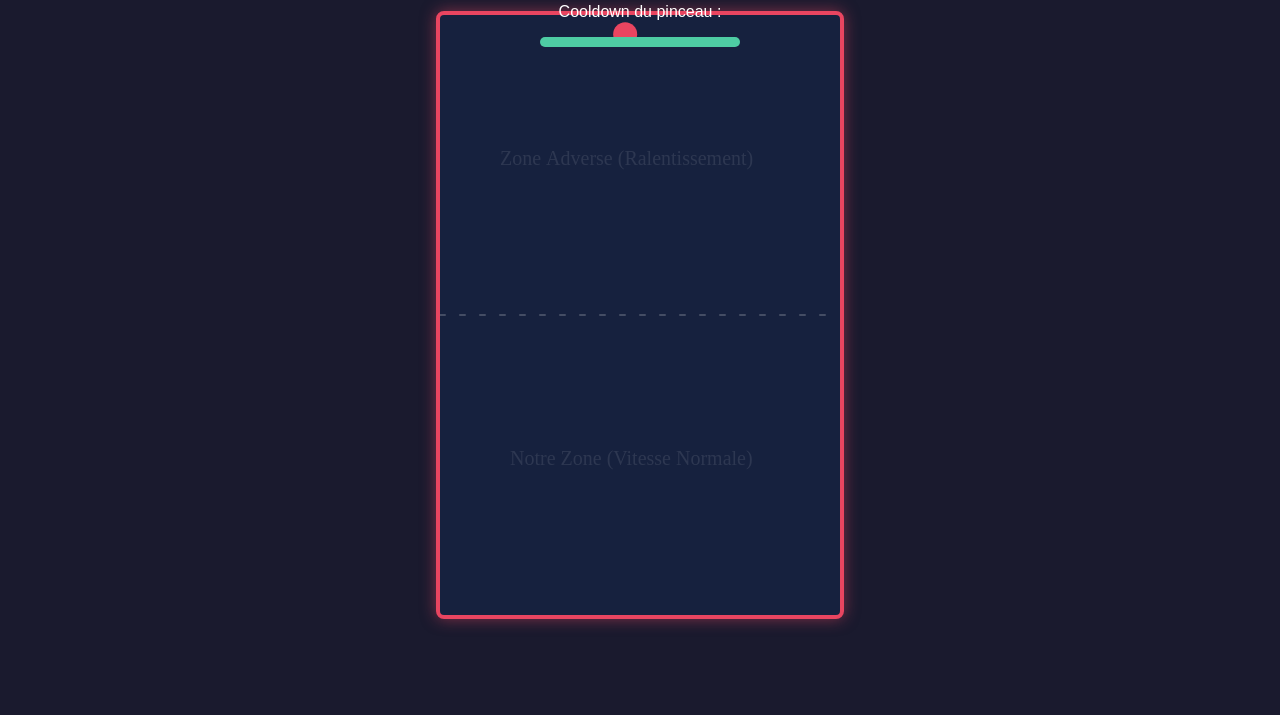
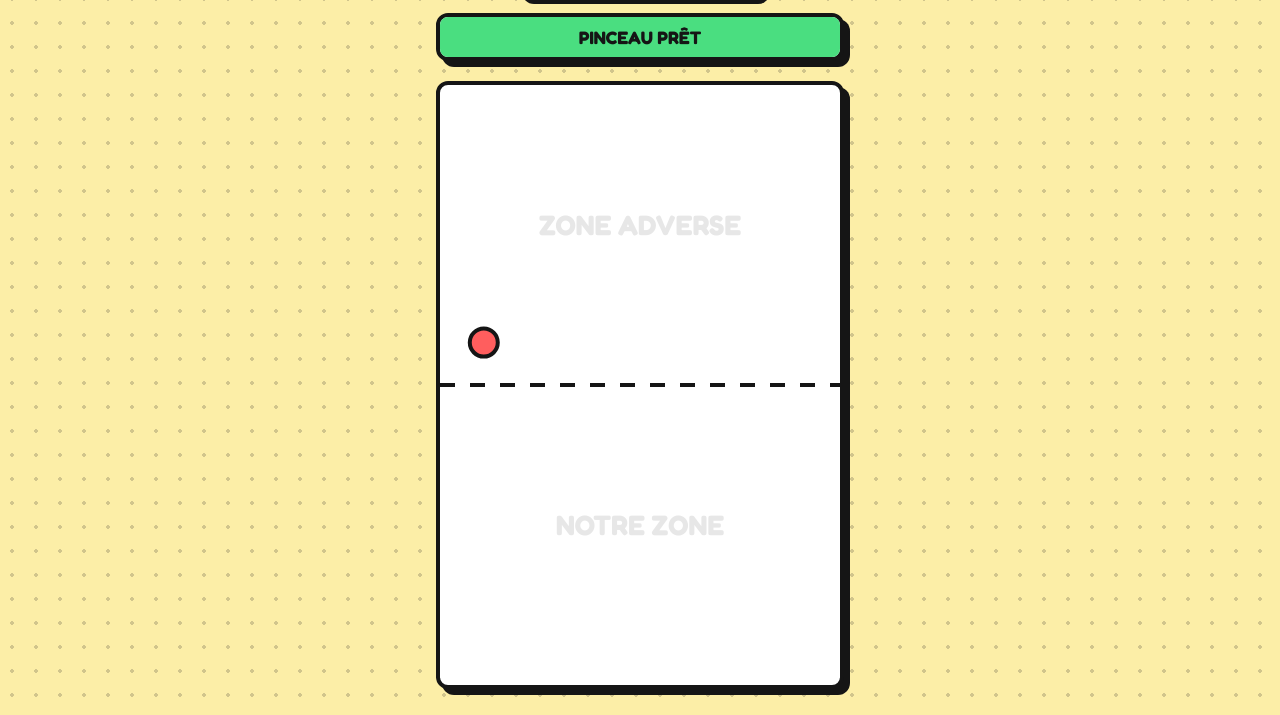
Before and after one commit to Kloss95/Taverne-des-jeux, a website: page public/jeux/hockey/index.html in a window 1280 px wide. Shown: the part 85-800 px from the top of the page. Drawn offline with Linux system fonts and the light colour scheme.

Commit message:
Add files via upload

```diff
--- a/public/jeux/hockey/index.html
+++ b/public/jeux/hockey/index.html
@@ -4,48 +4,133 @@
     <meta charset="UTF-8">
     <meta name="viewport" content="width=device-width, initial-scale=1.0">
     <title>Draw Hockey</title>
+    <link href="https://fonts.googleapis.com/css2?family=Fredoka:wght@600;700&display=swap" rel="stylesheet">
     <style>
-        body { margin: 0; display: flex; justify-content: center; align-items: center; height: 100vh; background-color: #1a1a2e; color: white; font-family: 'Fredoka', sans-serif; overflow: hidden; }
-        canvas { background-color: #16213e; border: 4px solid #e94560; border-radius: 8px; box-shadow: 0 0 15px rgba(233, 69, 96, 0.5); cursor: crosshair; }
-        #ui { position: absolute; top: 20px; text-align: center; pointer-events: none; }
-        .cooldown-bar { width: 200px; height: 10px; background: #333; margin: 10px auto; border-radius: 5px; overflow: hidden; }
-        #cooldown-fill { width: 100%; height: 100%; background: #0f3460; transition: width 0.1s linear; }
-        .ready { background: #4ecca3 !important; }
+        :root {
+            --border-color: #151515;
+            --bg-color: #fceea7; /* Fond jaune/beige clair */
+            --box-bg: #ffffff;
+            --primary-color: #ff5e5e; /* Rouge corail pour le palet */
+            --secondary-color: #4ade80; /* Vert pour prêt/notre zone */
+            --warning-color: #ffb703; /* Jaune/orange pour cooldown */
+            --enemy-color: #a78bfa; /* Violet pour la zone adverse */
+        }
+
+        body {
+            margin: 0;
+            display: flex;
+            flex-direction: column;
+            justify-content: center;
+            align-items: center;
+            min-height: 100vh;
+            background-color: var(--bg-color);
+            /* Motif à pois type BD/Pop-art */
+            background-image: radial-gradient(#15151530 2px, transparent 2px);
+            background-size: 24px 24px;
+            color: var(--border-color);
+            font-family: 'Fredoka', sans-serif;
+            overflow: hidden;
+        }
+
+        /* Classe utilitaire pour le style néobrutaliste */
+        .neo-box {
+            background-color: var(--box-bg);
+            border: 4px solid var(--border-color);
+            border-radius: 12px;
+            box-shadow: 6px 6px 0px var(--border-color);
+        }
+
+        .header {
+            padding: 10px 20px;
+            margin-bottom: 15px;
+            text-transform: uppercase;
+        }
+
+        .header h1 {
+            margin: 0;
+            font-size: 24px;
+            font-weight: 700;
+        }
+
+        .cooldown-container {
+            width: 400px;
+            height: 40px;
+            margin-bottom: 20px;
+            position: relative;
+            overflow: hidden;
+            display: flex;
+            align-items: center;
+            justify-content: center;
+        }
+
+        #cooldown-fill {
+            position: absolute;
+            top: 0;
+            left: 0;
+            height: 100%;
+            width: 100%;
+            background-color: var(--warning-color);
+            transition: width 0.1s linear;
+            z-index: 1;
+        }
+
+        #cooldown-fill.ready {
+            background-color: var(--secondary-color);
+        }
+
+        .cooldown-text {
+            position: relative;
+            z-index: 2;
+            font-weight: 700;
+            font-size: 18px;
+            text-transform: uppercase;
+        }
+
+        canvas {
+            background-color: var(--box-bg);
+            cursor: crosshair;
+        }
     </style>
 </head>
 <body>
 
-    <div id="ui">
-        <h2>Draw Hockey</h2>
-        <p>Cooldown du pinceau :</p>
-        <div class="cooldown-bar"><div id="cooldown-fill" class="ready"></div></div>
+    <div class="header neo-box">
+        <h1>🏒 Draw Hockey</h1>
     </div>
 
-    <canvas id="gameCanvas" width="400" height="600"></canvas>
+    <div class="cooldown-container neo-box">
+        <div id="cooldown-fill" class="ready"></div>
+        <span class="cooldown-text" id="cooldown-label">PINCEAU PRÊT</span>
+    </div>
+
+    <canvas id="gameCanvas" width="400" height="600" class="neo-box"></canvas>
 
     <script>
         const canvas = document.getElementById('gameCanvas');
         const ctx = canvas.getContext('2d');
         const cooldownFill = document.getElementById('cooldown-fill');
+        const cooldownLabel = document.getElementById('cooldown-label');
 
         // Variables de jeu
-        const COOLDOWN_TIME = 1000; // 1 seconde
+        const COOLDOWN_TIME = 1000;
         let lastDrawTime = 0;
         let isDrawing = false;
         let currentLine = null;
         let lines = [];
-        const TARGET_SPEED = 6; // Vitesse "moyenne" appliquée par les murs
+        const TARGET_SPEED = 6;
 
-        let puck = { x: 200, y: 300, vx: 4, vy: -5, radius: 12 };
+        let puck = { x: 200, y: 450, vx: 5, vy: -5, radius: 14 };
 
-        // Écouteurs de dessin
         canvas.addEventListener('mousedown', (e) => {
             if (Date.now() - lastDrawTime < COOLDOWN_TIME) return;
             const rect = canvas.getBoundingClientRect();
-            const mouseX = e.clientX - rect.left;
-            const mouseY = e.clientY - rect.top;
             isDrawing = true;
-            currentLine = { x1: mouseX, y1: mouseY, x2: mouseX, y2: mouseY };
+            currentLine = {
+                x1: e.clientX - rect.left,
+                y1: e.clientY - rect.top,
+                x2: e.clientX - rect.left,
+                y2: e.clientY - rect.top
+            };
         });
 
         canvas.addEventListener('mousemove', (e) => {
@@ -58,136 +143,143 @@
         canvas.addEventListener('mouseup', () => {
             if (!isDrawing) return;
             isDrawing = false;
-            // On ne garde la ligne que si elle a une taille minimale
             const dist = Math.hypot(currentLine.x2 - currentLine.x1, currentLine.y2 - currentLine.y1);
             if (dist > 10) {
                 lines.push(currentLine);
                 lastDrawTime = Date.now();
-                // Garder seulement les 5 dernières lignes pour ne pas polluer l'écran
-                if (lines.length > 5) lines.shift();
+                if (lines.length > 4) lines.shift(); // Garde max 4 lignes
             }
             currentLine = null;
         });
 
         function normalizeSpeed(vx, vy) {
             let speed = Math.hypot(vx, vy);
-            // Fusion entre la vitesse actuelle et la vitesse cible (force moyenne du mur)
             let newSpeed = (speed * 0.5) + (TARGET_SPEED * 0.5);
             let ratio = newSpeed / speed;
             return { vx: vx * ratio, vy: vy * ratio };
         }
 
         function update() {
-            // Mouvement du palet
             puck.x += puck.vx;
             puck.y += puck.vy;
 
-            // Rebond sur les murs avec application de la force moyenne
+            // Rebond murs (avec la taille du rayon prise en compte)
             if (puck.x - puck.radius < 0) { puck.x = puck.radius; puck.vx *= -1; let ns = normalizeSpeed(puck.vx, puck.vy); puck.vx = ns.vx; puck.vy = ns.vy; }
             if (puck.x + puck.radius > canvas.width) { puck.x = canvas.width - puck.radius; puck.vx *= -1; let ns = normalizeSpeed(puck.vx, puck.vy); puck.vx = ns.vx; puck.vy = ns.vy; }
             if (puck.y - puck.radius < 0) { puck.y = puck.radius; puck.vy *= -1; let ns = normalizeSpeed(puck.vx, puck.vy); puck.vx = ns.vx; puck.vy = ns.vy; }
             if (puck.y + puck.radius > canvas.height) { puck.y = canvas.height - puck.radius; puck.vy *= -1; let ns = normalizeSpeed(puck.vx, puck.vy); puck.vx = ns.vx; puck.vy = ns.vy; }
 
-            // Collisions avec les lignes dessinées (Réflexion vectorielle)
+            // Collisions lignes
             for (let i = 0; i < lines.length; i++) {
                 let line = lines[i];
-                let abx = line.x2 - line.x1;
-                let aby = line.y2 - line.y1;
-                let apx = puck.x - line.x1;
-                let apy = puck.y - line.y1;
+                let abx = line.x2 - line.x1; let aby = line.y2 - line.y1;
+                let apx = puck.x - line.x1; let apy = puck.y - line.y1;
 
                 let t = (apx * abx + apy * aby) / (abx * abx + aby * aby);
-                t = Math.max(0, Math.min(1, t)); // Point le plus proche sur le segment
+                t = Math.max(0, Math.min(1, t));
 
-                let closestX = line.x1 + t * abx;
-                let closestY = line.y1 + t * aby;
-
+                let closestX = line.x1 + t * abx; let closestY = line.y1 + t * aby;
                 let dist = Math.hypot(puck.x - closestX, puck.y - closestY);
 
-                if (dist < puck.radius) {
-                    // Normalisation du vecteur de collision
-                    let nx = (puck.x - closestX) / dist;
-                    let ny = (puck.y - closestY) / dist;
-
+                if (dist < puck.radius + 4) { // +4 pour compenser l'épaisseur visuelle du trait
+                    let nx = (puck.x - closestX) / dist; let ny = (puck.y - closestY) / dist;
                     let dot = puck.vx * nx + puck.vy * ny;
 
-                    // Si le palet va vers la ligne
                     if (dot < 0) {
                         puck.vx -= 2 * dot * nx;
                         puck.vy -= 2 * dot * ny;
 
-                        // Logique de terrain : Milieu Y du trait
                         let midY = (line.y1 + line.y2) / 2;
                         if (midY < canvas.height / 2) {
-                            // Terrain adverse : Vitesse réduite
-                            puck.vx *= 0.65; puck.vy *= 0.65;
+                            puck.vx *= 0.7; puck.vy *= 0.7; // Malus zone adverse
                         } else {
-                            // Notre terrain : Vitesse classique / léger boost
-                            puck.vx *= 1.1; puck.vy *= 1.1;
+                            puck.vx *= 1.15; puck.vy *= 1.15; // Boost notre zone
                         }
 
-                        // Détruire la ligne après le rebond (optionnel, rend le jeu plus dur)
                         lines.splice(i, 1);
                         break;
                     }
                 }
             }
 
-            // Mise à jour de la barre de cooldown UI
+            // UI Cooldown
             let timePassed = Date.now() - lastDrawTime;
             if (timePassed < COOLDOWN_TIME) {
                 cooldownFill.style.width = (timePassed / COOLDOWN_TIME) * 100 + '%';
                 cooldownFill.classList.remove('ready');
+                cooldownLabel.innerText = "RECHARGE...";
             } else {
                 cooldownFill.style.width = '100%';
                 cooldownFill.classList.add('ready');
+                cooldownLabel.innerText = "PINCEAU PRÊT";
             }
         }
 
         function draw() {
             ctx.clearRect(0, 0, canvas.width, canvas.height);
 
-            // Dessiner la ligne médiane
-            ctx.setLineDash([5, 15]);
+            // Textes de fond (Zones)
+            ctx.fillStyle = "rgba(21, 21, 21, 0.1)";
+            ctx.font = "bold 28px Fredoka";
+            ctx.textAlign = "center";
+            ctx.fillText("ZONE ADVERSE", canvas.width / 2, canvas.height / 4);
+            ctx.fillText("NOTRE ZONE", canvas.width / 2, canvas.height * 0.75);
+
+            // Ligne médiane en pointillés noirs épais
+            ctx.setLineDash([15, 15]);
             ctx.beginPath();
             ctx.moveTo(0, canvas.height / 2);
             ctx.lineTo(canvas.width, canvas.height / 2);
-            ctx.strokeStyle = "rgba(255, 255, 255, 0.2)";
-            ctx.lineWidth = 2;
+            ctx.strokeStyle = "#151515";
+            ctx.lineWidth = 4;
             ctx.stroke();
             ctx.setLineDash([]);
 
-            // Textes de zone
-            ctx.fillStyle = "rgba(255, 255, 255, 0.1)";
-            ctx.font = "20px Fredoka";
-            ctx.fillText("Zone Adverse (Ralentissement)", 60, canvas.height / 4);
-            ctx.fillText("Notre Zone (Vitesse Normale)", 70, canvas.height * 0.75);
+            // Fonction pour dessiner une ligne style "Néobrutaliste" (contour noir + intérieur couleur)
+            function drawNeoLine(x1, y1, x2, y2, innerColor) {
+                // Contour noir
+                ctx.beginPath();
+                ctx.moveTo(x1, y1);
+                ctx.lineTo(x2, y2);
+                ctx.strokeStyle = "#151515";
+                ctx.lineWidth = 14;
+                ctx.lineCap = "round";
+                ctx.stroke();
 
-            // Dessiner les lignes posées
-            ctx.strokeStyle = "#4ecca3";
-            ctx.lineWidth = 4;
-            ctx.lineCap = "round";
-            lines.forEach(line => {
+                // Intérieur coloré
                 ctx.beginPath();
-                ctx.moveTo(line.x1, line.y1);
-                ctx.lineTo(line.x2, line.y2);
-                ctx.stroke();
-            });
-
-            // Dessiner la ligne en cours
-            if (currentLine) {
-                ctx.strokeStyle = "rgba(78, 204, 163, 0.5)";
-                ctx.beginPath();
-                ctx.moveTo(currentLine.x1, currentLine.y1);
-                ctx.lineTo(currentLine.x2, currentLine.y2);
+                ctx.moveTo(x1, y1);
+                ctx.lineTo(x2, y2);
+                ctx.strokeStyle = innerColor;
+                ctx.lineWidth = 6;
+                ctx.lineCap = "round";
                 ctx.stroke();
             }
 
-            // Dessiner le palet
+            // Dessiner les lignes posées
+            lines.forEach(line => {
+                let midY = (line.y1 + line.y2) / 2;
+                let color = midY < canvas.height / 2 ? "#a78bfa" : "#4ade80"; // Violet vs Vert
+                drawNeoLine(line.x1, line.y1, line.x2, line.y2, color);
+            });
+
+            // Dessiner la ligne en cours de tracé (semi-transparente)
+            if (currentLine) {
+                ctx.globalAlpha = 0.5;
+                let midY = (currentLine.y1 + currentLine.y2) / 2;
+                let color = midY < canvas.height / 2 ? "#a78bfa" : "#4ade80";
+                drawNeoLine(currentLine.x1, currentLine.y1, currentLine.x2, currentLine.y2, color);
+                ctx.globalAlpha = 1.0;
+            }
+
+            // Dessiner le palet (Style néobrutaliste)
             ctx.beginPath();
             ctx.arc(puck.x, puck.y, puck.radius, 0, Math.PI * 2);
-            ctx.fillStyle = "#e94560";
+            ctx.fillStyle = "#ff5e5e"; // Rouge pop
             ctx.fill();
+            ctx.lineWidth = 4;
+            ctx.strokeStyle = "#151515"; // Contour noir
+            ctx.stroke();
             ctx.closePath();
         }
 
```
